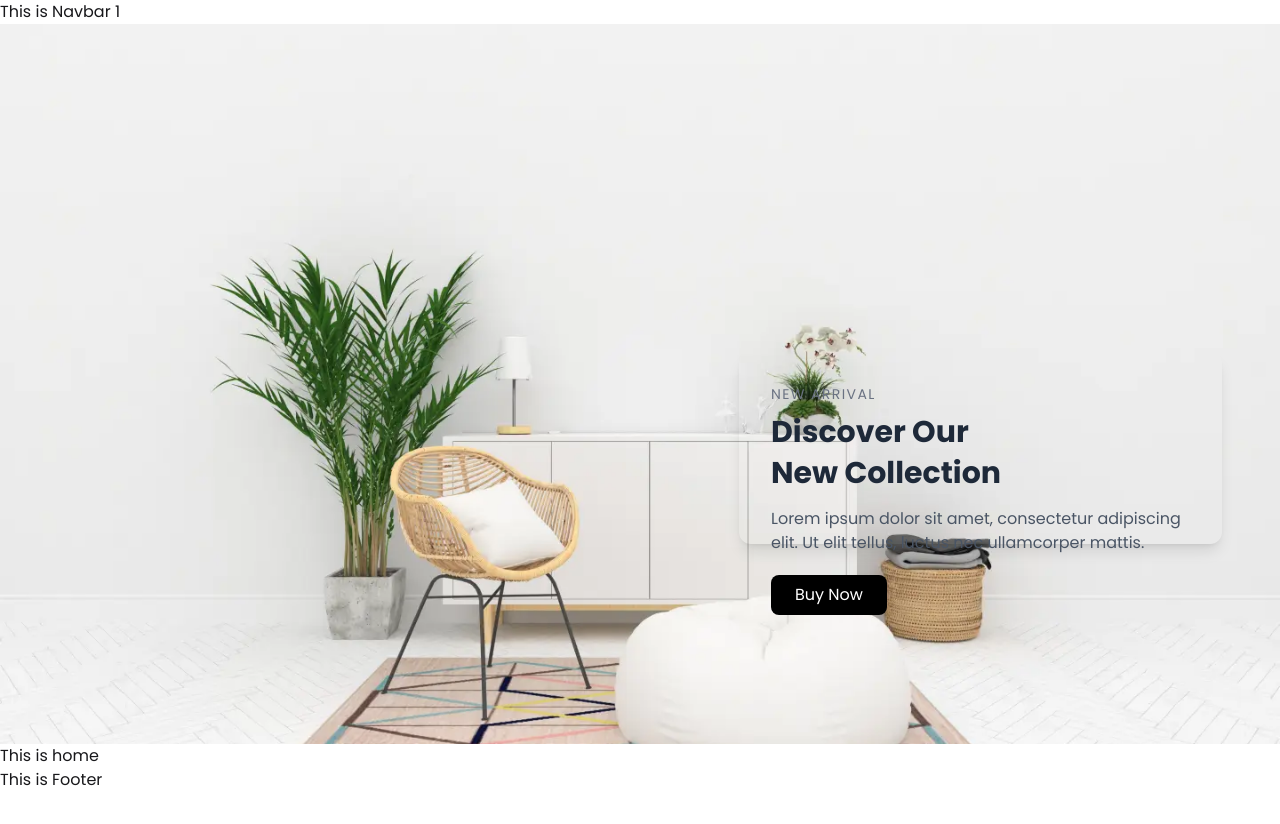
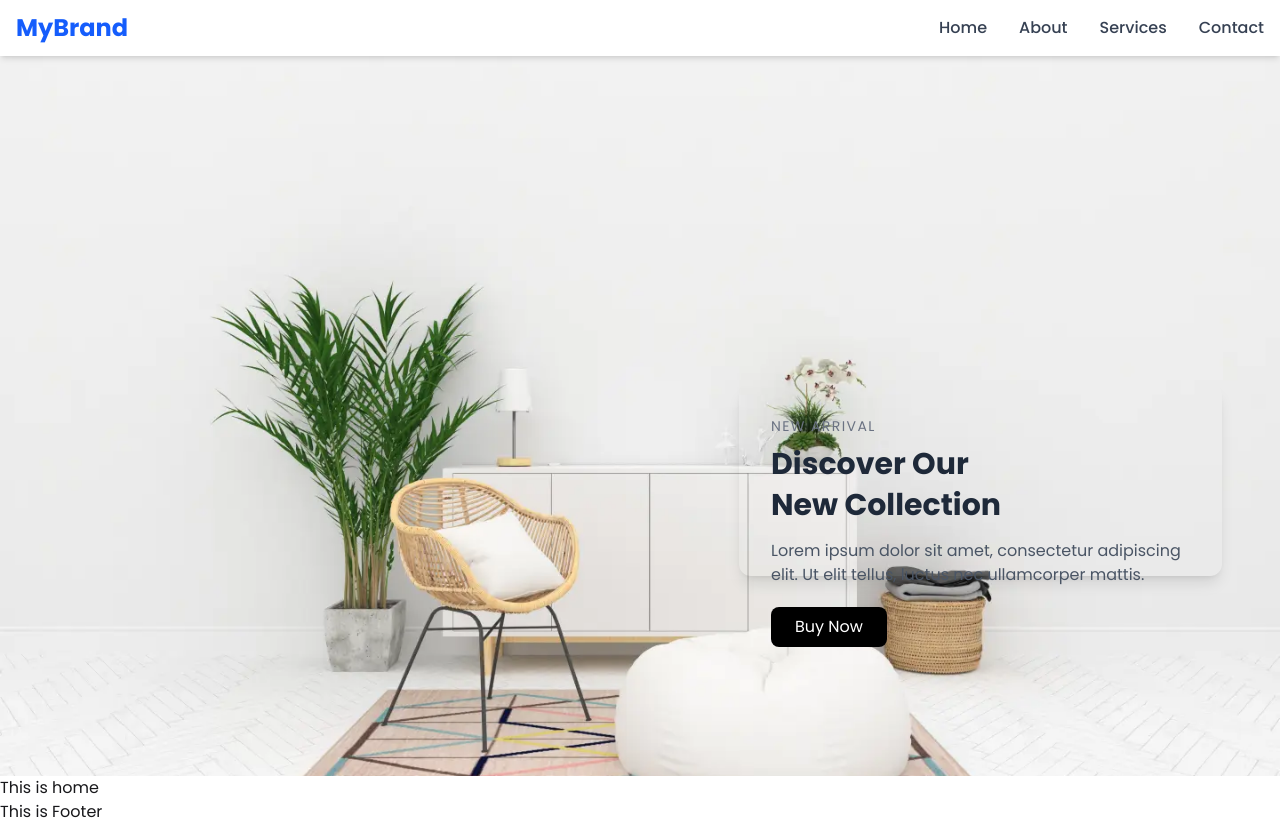
Before and after one commit to touhidtamim/Furniro, a React (Vite) app: page / in a window 1280 px wide. Before the commit the page ends 800 px from the top, so only its background shows below. Built offline with nearby package versions, Linux system fonts and the light colour scheme.

Commit message:
working on navbar & create a basic navigation structure

```diff
--- a/package.json
+++ b/package.json
@@ -11,6 +11,7 @@
   },
   "dependencies": {
     "@tailwindcss/vite": "^4.1.14",
+    "lucide-react": "^0.548.0",
     "react": "^19.1.1",
     "react-dom": "^19.1.1",
     "react-router": "^7.9.3",
--- a/src/Components/Navbar/Navbar.jsx
+++ b/src/Components/Navbar/Navbar.jsx
@@ -1,7 +1,62 @@
-import React from "react";
+import { useState } from "react";
+import { Link } from "react-router-dom";
+import { Menu, X } from "lucide-react";
 
 const Navbar = () => {
-  return <div>This is Navbar 1</div>;
+  const [isOpen, setIsOpen] = useState(false);
+
+  return (
+    <nav className="bg-white shadow-md sticky top-0 z-50">
+      <div className="max-w-7xl mx-auto px-4 py-3 flex justify-between items-center">
+        {/* Logo */}
+        <Link to="/" className="text-2xl font-bold text-blue-600">
+          MyBrand
+        </Link>
+
+        {/* Desktop Menu */}
+        <ul className="hidden md:flex space-x-8 text-gray-700 font-medium">
+          <li>
+            <Link to="/">Home</Link>
+          </li>
+          <li>
+            <Link to="/about">About</Link>
+          </li>
+          <li>
+            <Link to="/services">Services</Link>
+          </li>
+          <li>
+            <Link to="/contact">Contact</Link>
+          </li>
+        </ul>
+
+        {/* Mobile Menu Button */}
+        <button
+          className="md:hidden text-gray-700"
+          onClick={() => setIsOpen(!isOpen)}
+        >
+          {isOpen ? <X size={28} /> : <Menu size={28} />}
+        </button>
+      </div>
+
+      {/* Mobile Menu */}
+      {isOpen && (
+        <ul className="md:hidden bg-white border-t text-gray-700 font-medium">
+          <li className="px-4 py-2 border-b">
+            <Link to="/">Home</Link>
+          </li>
+          <li className="px-4 py-2 border-b">
+            <Link to="/about">About</Link>
+          </li>
+          <li className="px-4 py-2 border-b">
+            <Link to="/services">Services</Link>
+          </li>
+          <li className="px-4 py-2">
+            <Link to="/contact">Contact</Link>
+          </li>
+        </ul>
+      )}
+    </nav>
+  );
 };
 
 export default Navbar;
```
Also changed, not shown: 1 other file (tests, documents, lock files or other folders).
